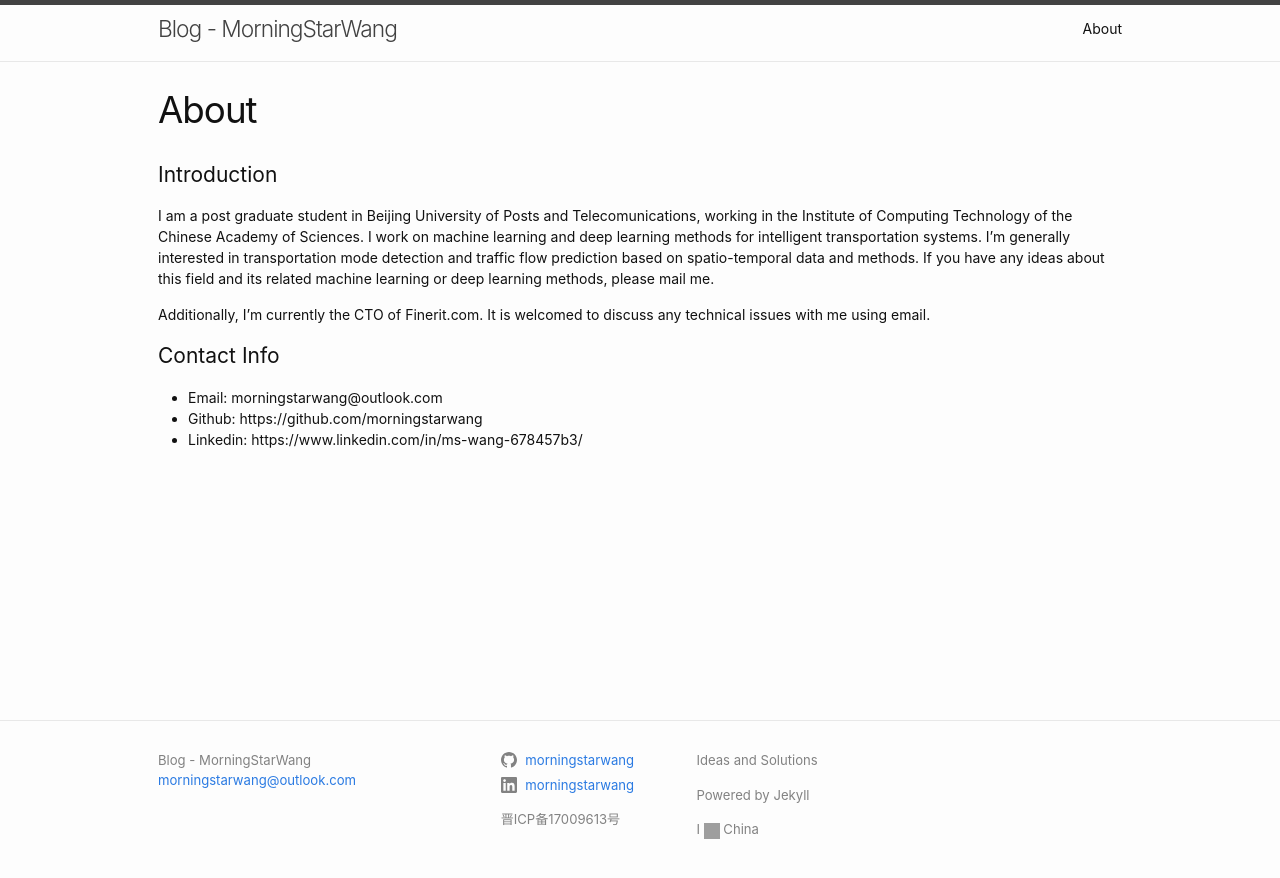
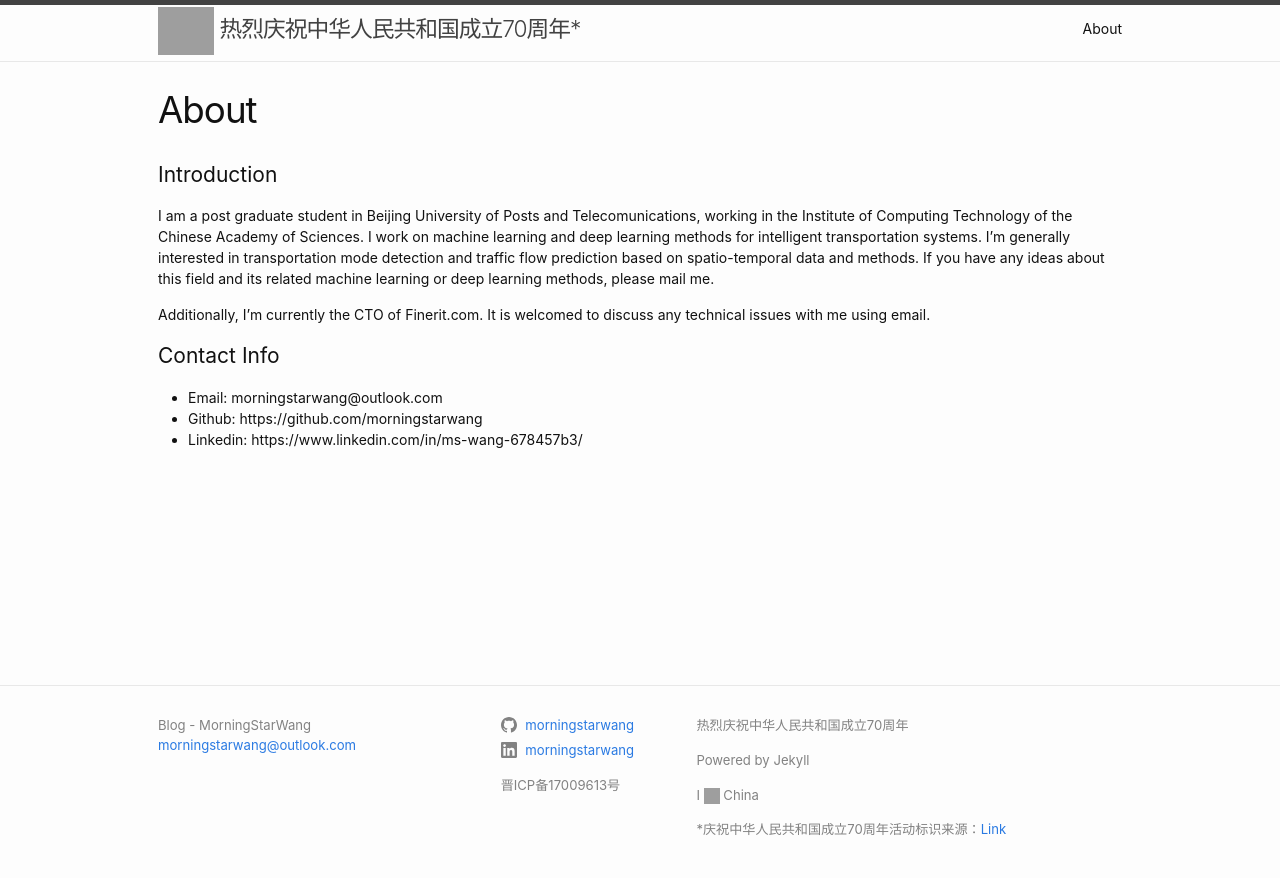
Before and after one commit to maxwang967/morningstarwang.github.io, a Jekyll site: the page built from about.md, in a window 1280 px wide. Shown: the top 878 px of the page. Built offline with Jekyll 4.4.1, drawn with Linux system fonts in a browser that asks for light colours; grey boxes are pictures that could not be loaded.

Commit message:
国庆专题

```diff
--- a/_config.yml
+++ b/_config.yml
@@ -16,7 +16,7 @@
 title: Blog - MorningStarWang
 email: morningstarwang@outlook.com
 description: >- # this means to ignore newlines until "baseurl:"
-  Ideas and Solutions
+  热烈庆祝中华人民共和国成立70周年
 baseurl: "" # the subpath of your site, e.g. /blog
 url: "" # the base hostname & protocol for your site, e.g. http://example.com
 github_username:  morningstarwang
--- a/_includes/footer.html
+++ b/_includes/footer.html
@@ -30,6 +30,7 @@
         <p>{{- site.description | escape -}}</p>
         <p>Powered by Jekyll</p>
         <p>I <img height="16" width="16" src="https://coocy.github.io/emoji/emoji/2x/2764-fe0f.png"> China</p>
+        <p>*庆祝中华人民共和国成立70周年活动标识来源：<a href="http://www.ccdi.gov.cn/toutu/201906/t20190604_195005.html">Link</a></p>
       </div>
     </div>
 
--- a/_includes/header.html
+++ b/_includes/header.html
@@ -3,15 +3,17 @@
   <div class="wrapper">
     {%- assign default_paths = site.pages | map: "path" -%}
     {%- assign page_paths = site.header_pages | default: default_paths -%}
-    <a class="site-title" rel="author" href="{{ "/" | relative_url }}">{{ site.title | escape }}</a>
-
+    <a class="site-title" rel="author" href="{{ "/" | relative_url }}"> <img
+        src="http://www.ccdi.gov.cn/toutu/201906/W020190604255006112310.jpg" height="47.74" width="56">
+      热烈庆祝中华人民共和国成立70周年*</a>
     {%- if page_paths -%}
     <nav class="site-nav">
       <input type="checkbox" id="nav-trigger" class="nav-trigger" />
       <label for="nav-trigger">
         <span class="menu-icon">
           <svg viewBox="0 0 18 15" width="18px" height="15px">
-              <path d="M18,1.484c0,0.82-0.665,1.484-1.484,1.484H1.484C0.665,2.969,0,2.304,0,1.484l0,0C0,0.665,0.665,0,1.484,0 h15.032C17.335,0,18,0.665,18,1.484L18,1.484z M18,7.516C18,8.335,17.335,9,16.516,9H1.484C0.665,9,0,8.335,0,7.516l0,0 c0-0.82,0.665-1.484,1.484-1.484h15.032C17.335,6.031,18,6.696,18,7.516L18,7.516z M18,13.516C18,14.335,17.335,15,16.516,15H1.484 C0.665,15,0,14.335,0,13.516l0,0c0-0.82,0.665-1.483,1.484-1.483h15.032C17.335,12.031,18,12.695,18,13.516L18,13.516z"/>
+            <path
+              d="M18,1.484c0,0.82-0.665,1.484-1.484,1.484H1.484C0.665,2.969,0,2.304,0,1.484l0,0C0,0.665,0.665,0,1.484,0 h15.032C17.335,0,18,0.665,18,1.484L18,1.484z M18,7.516C18,8.335,17.335,9,16.516,9H1.484C0.665,9,0,8.335,0,7.516l0,0 c0-0.82,0.665-1.484,1.484-1.484h15.032C17.335,6.031,18,6.696,18,7.516L18,7.516z M18,13.516C18,14.335,17.335,15,16.516,15H1.484 C0.665,15,0,14.335,0,13.516l0,0c0-0.82,0.665-1.483,1.484-1.483h15.032C17.335,12.031,18,12.695,18,13.516L18,13.516z" />
           </svg>
         </span>
       </label>
--- a/_layouts/home.html
+++ b/_layouts/home.html
@@ -16,7 +16,7 @@ layout: default
           <article class="post h-entry" itemscope="" itemtype="http://schema.org/BlogPosting">
             <div class="post-content e-content" itemprop="articleBody">
               <p>
-                <img align="left" width="120" hspace="10" src="{{ "http://5b0988e595225.cdn.sohucs.com/images/20170916/d5e9788d147548f78a5cd3b6225047a1.jpeg" | relative_url }}">
+                <img align="left" width="120" hspace="10" src="{{ "http://lc-avefaaux.cn-n1.lcfile.com/cc956d741cf55a3f9fad/41356695.jpeg" | relative_url }}">
                 I am a post graduate student in Beijing University of Posts and Telecomunications,
                 working in the Institute of Computing Technology of the Chinese Academy of Sciences.
                 I work on machine learning and deep learning methods for intelligent transportation systems.
@@ -113,6 +113,7 @@ layout: default
           </ul>
         </div>
       </article>
+      <img src="http://www.gov.cn/guoqing/2005-09/13/5043908/images/7a55fc16372c46068c52a985ddf2edad.jpg">
     </div>
   </div>
 </div>
```
Lines whose indentation alone changed are shown as unchanged.
